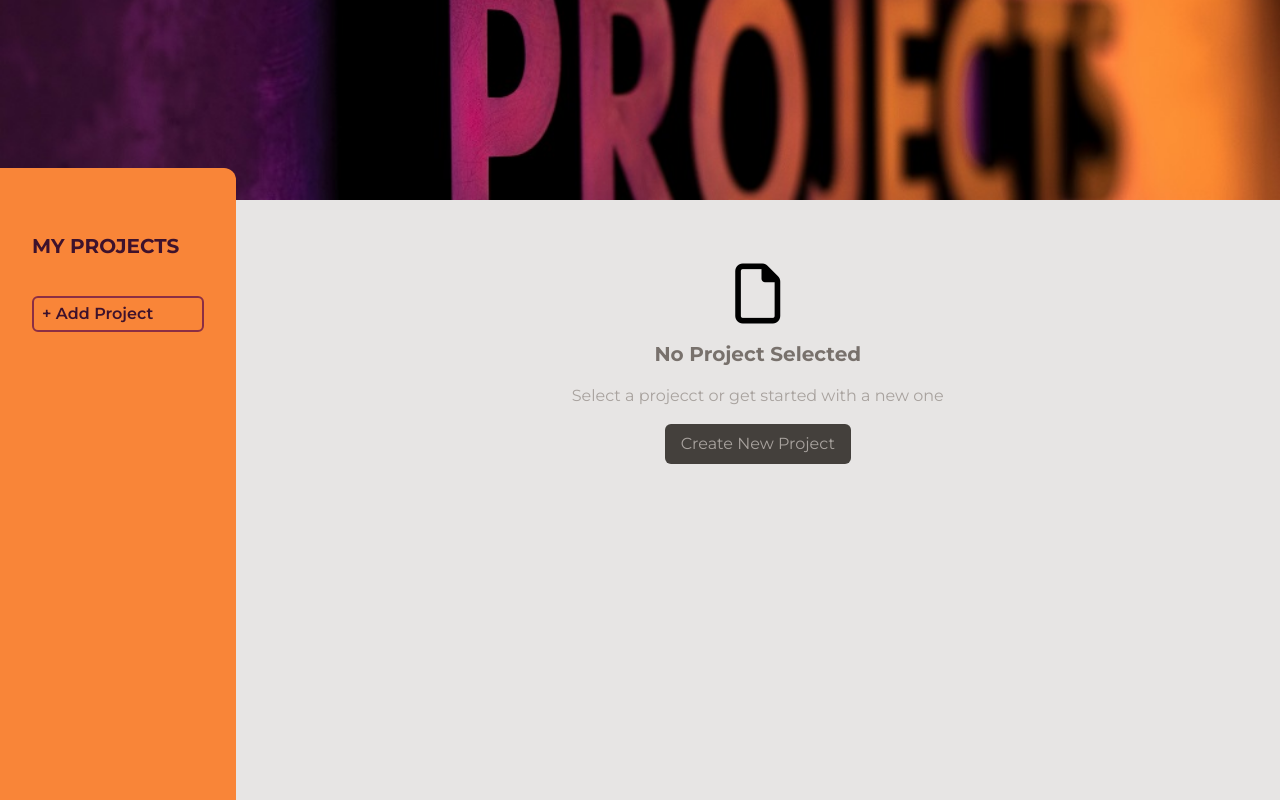
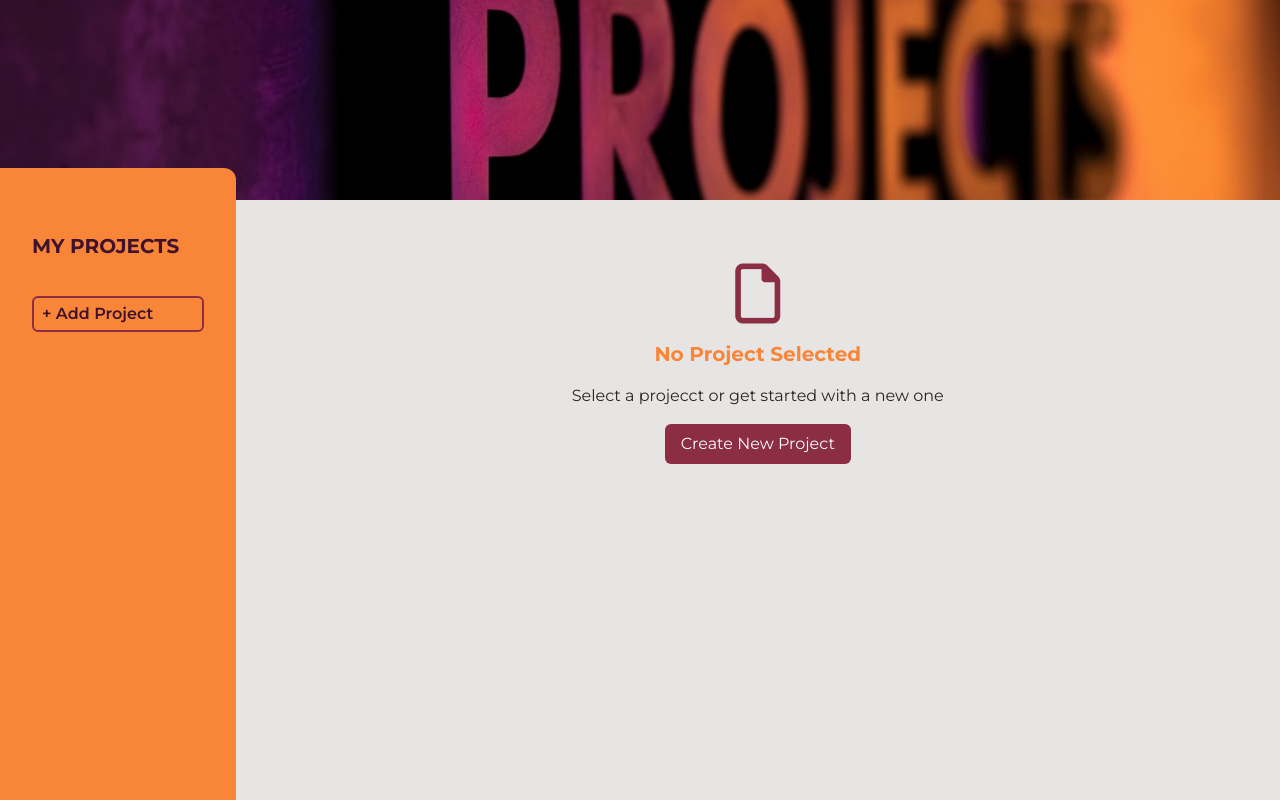
Before and after one commit to wfanni/project-management-app, a React (Vite) app in the folder projectmanagement/: page / in a window 1280 px wide. Shown: the top 800 px of the page. Built offline with nearby package versions, Linux system fonts and the light colour scheme.

Commit message:
Initial message changes

```diff
--- a/projectmanagement/src/components/CompletedList.jsx
+++ b/projectmanagement/src/components/CompletedList.jsx
@@ -1,19 +1,16 @@
 export default function CompletedList({ completedTasks }) {
   return (
     <div className="p-4 w-1/3 h-fit min-h-60 flex flex-col gap-4 bg-[#ee7763] text-slate-50 shadow-md rounded-xl">
-      {completedTasks.length > 0 ? <h2 className="font-bold text-center">Completed Items</h2> : null}
+      {completedTasks.length > 0 ? (
+        <h2 className="font-bold text-center">Completed Items</h2>
+      ) : null}
       <ul>
         {completedTasks.length > 0 ? (
           completedTasks.map((completedTask) => (
-            <>
-              <li
-                className="flex gap-4 items-center"
-                key={completedTask}
-              >
-                <i className="fa-solid fa-check text-green-300 text-2xl"></i>
-                {completedTask}
-              </li>
-            </>
+            <li className="flex gap-4 items-center" key={completedTask}>
+              <i className="fa-solid fa-check text-green-300 text-2xl"></i>
+              {completedTask}
+            </li>
           ))
         ) : (
           <div className="flex flex-col gap-4 items-center justify-center text-center">
--- a/projectmanagement/src/components/CreateNewProject.jsx
+++ b/projectmanagement/src/components/CreateNewProject.jsx
@@ -1,10 +1,10 @@
 export default function CreateNewProject({ onAdd }) {
     return (
         <div className="mt-8 text-center my-auto w-full grow">
-            <i className="fa-regular fa-file text-6xl"></i>
-            <h2 className="text-xl font-bold text-stone-500 my-4">No Project Selected</h2>
-            <p className="text-stone-400 mb-4">Select a projecct or get started with a new one</p>
-            <button onClick={onAdd} className="px-4 py-2 text-xs md:text-base rounded-md bg-stone-700 text-stone-400 hover:bg-stone-600 hover:text-stone-100">Create New Project</button>
+            <i className="fa-regular fa-file text-6xl text-[#8b2e44]"></i>
+            <h2 className="text-xl font-bold text-[#f98538] my-4">No Project Selected</h2>
+            <p className="text-stone-800 mb-4">Select a projecct or get started with a new one</p>
+            <button onClick={onAdd} className="px-4 py-2 text-xs md:text-base transition-all duration-200 rounded-md bg-[#8b2e44] text-slate-50 hover:bg-[#f98538] hover:text-slate-50">Create New Project</button>
         </div>
 
     )
--- a/projectmanagement/src/components/Footer.jsx
+++ b/projectmanagement/src/components/Footer.jsx
@@ -19,19 +19,19 @@ export default function Footer() {
               </a>
             </li>
             <li>
-              <a target="_blank" href="https://www.linkedin.com/in/fanni-wihl/">
+              <a target="_blank" href="mailto:fanniwihl@gmail.com">
                 <i className="fa-regular fa-envelope mr-4"></i>
                 fanniwihl@gmail.com
               </a>
             </li>
             <li>
-              <a target="_blank" href="https://www.linkedin.com/in/fanni-wihl/">
+              <a target="_blank" href="https://github.com/wfanni">
                 <i className="fa-brands fa-github mr-4"></i>
                 wfanni
               </a>
             </li>
             <li>
-              <a target="_blank" href="https://www.linkedin.com/in/fanni-wihl/">
+              <a target="_blank" href="https://www.instagram.com/lovelydkl/">
                 <i className="fa-brands fa-instagram mr-4"></i>
                 lovelydkl
               </a>
```
